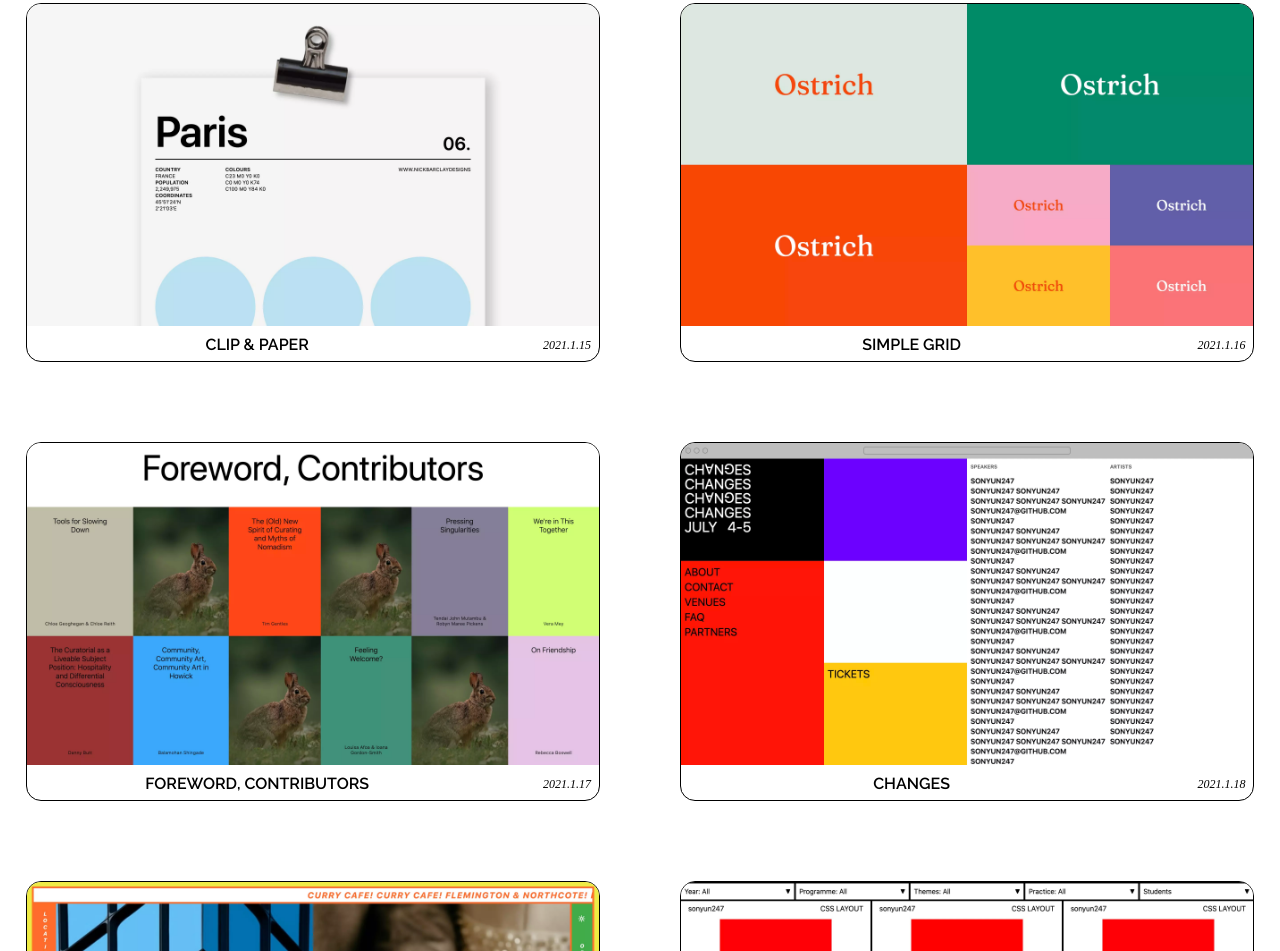
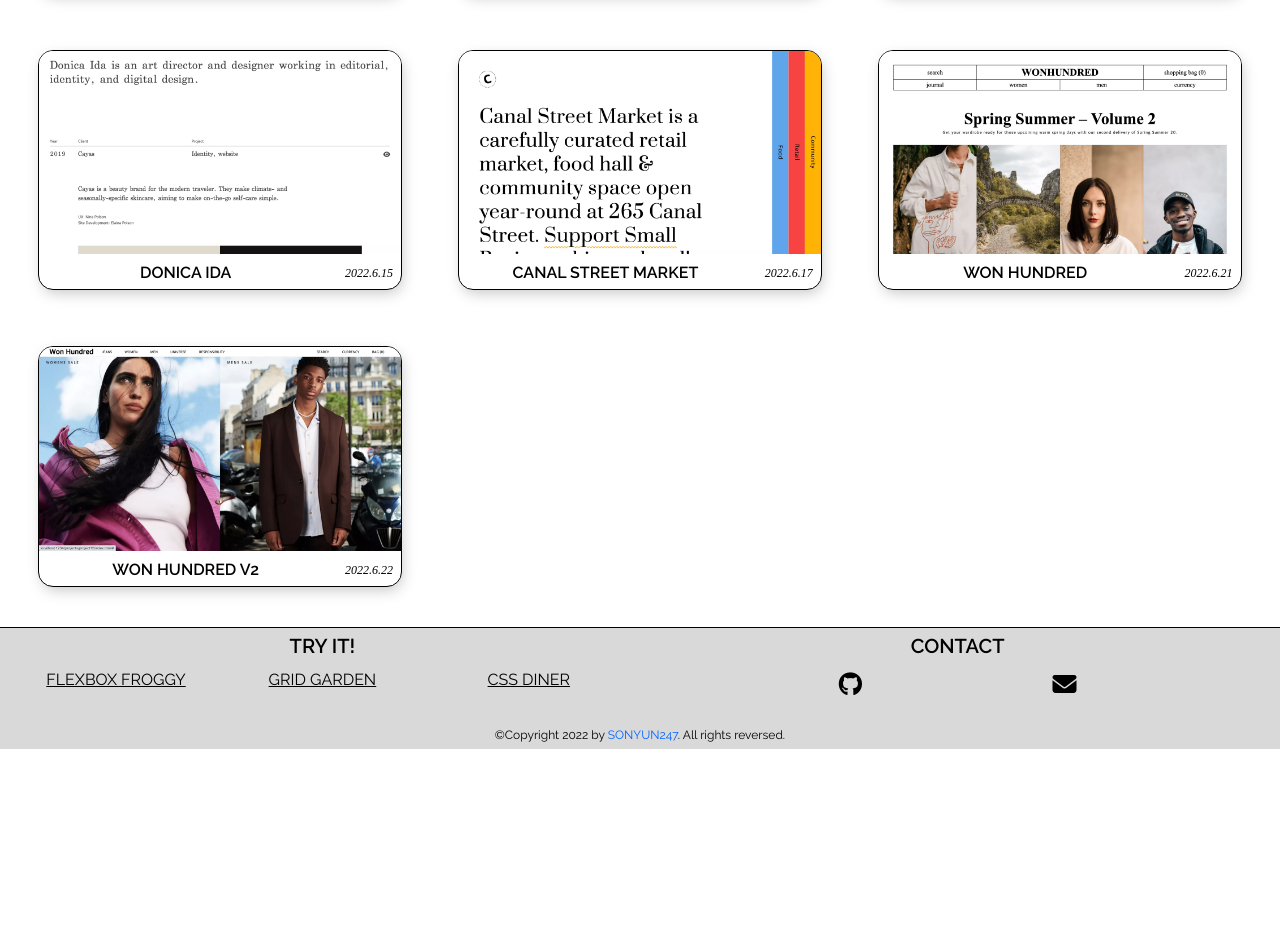
Before and after one commit to sonyun247/css-practice, a website built with Parcel: page index.html in a window 1280 px wide. Shown: the part 1849-2800 px from the top of the page. After the commit the page ends 2598 px from the top, so only its background shows below. Built offline with nearby package versions, Linux system fonts and the light colour scheme.

Commit message:
Design: card, footer
Card
 - box-shadow
 - hover

Footer
 - responsive design
 - icon hover
 - link underline

& add some links

```diff
--- a/index.html
+++ b/index.html
@@ -13,7 +13,7 @@
   </head>
   <body id="home" class="home">
     <header class="home__header">
-      <h1 class="header__title">css practice lists</h1>
+      <h1 class="header__title"><a href="#">css practice lists</a></h1>
     </header>
     <main class="home__main">
       <article class="cards">
@@ -320,29 +320,44 @@
       </article>
     </main>
     <footer class="home__footer">
-      <p class="footer__copyright">
-        &copy;Copyright 2022 by <span class="copyright__name">sonyun247</span>.
-        All rights reversed.
-      </p>
       <nav class="footer__nav">
         <h6 class="footer__title">try it!</h6>
         <ul>
-          <li><a href="https://flexboxfroggy.com/#ko">flexbox froggy</a></li>
-          <li><a href="https://cssgridgarden.com/#ko">grid garden</a></li>
           <li>
-            <a href="https://flukeout.github.io/">css diner</a>
+            <a href="https://flexboxfroggy.com/#ko" target="_blank"
+              >flexbox froggy</a
+            >
+          </li>
+          <li>
+            <a href="https://cssgridgarden.com/#ko" target="_blank"
+              >grid garden</a
+            >
+          </li>
+          <li>
+            <a href="https://flukeout.github.io/" target="_blank">css diner</a>
           </li>
         </ul>
       </nav>
       <address class="footer__address">
         <h6 class="footer__title">contact</h6>
-        <a href="https://github.com/sonyun247/css-practice">
-          <i class="fa-brands fa-github"></i>
-        </a>
-        <a href="mailto:sonyun24@gmail.com">
-          <i class="fa-solid fa-envelope"></i>
-        </a>
+        <div class="address__links">
+          <a href="https://github.com/sonyun247/css-practice" target="_blank">
+            <i class="fa-brands fa-github"></i>
+          </a>
+          <a href="mailto:sonyun24@gmail.com">
+            <i class="fa-solid fa-envelope"></i>
+          </a>
+        </div>
       </address>
+      <p class="footer__copyright">
+        &copy;Copyright 2022 by
+        <a
+          href="https://github.com/sonyun247"
+          target="_blank"
+          class="copyright__name"
+          >sonyun247</a
+        >. All rights reversed.
+      </p>
     </footer>
   </body>
 </html>
--- a/package.json
+++ b/package.json
@@ -4,13 +4,11 @@
   "source": "index.html",
   "scripts": {
     "start": "parcel",
-    "prebuild-dev": "shx rm -rf dist/*",
-    "build-dev": "parcel build --no-optimize --public-url ./",
-    "build": "parcel build",
+    "prebuild": "shx rm -rf dist/*",
+    "build": "prebuild && parcel build",
     "push-gh-pages": "push-dir --dir=dist --branch=gh-pages --cleanup --verbose"
   },
   "devDependencies": {
-    "@parcel/transformer-sass": "2.6.0",
     "parcel": "latest",
     "parcel-plugin-static-files-copy": "^2.6.0",
     "push-dir": "^0.4.1",
--- a/styles/scss/styles.scss
+++ b/styles/scss/styles.scss
@@ -5,10 +5,12 @@
   --color-white: #fff;
   --color-black: #000;
   --color-gray: rgba(0, 0, 0, 0.15);
+  --color-blue: #0065ff;
 
   --size-header: 10vh;
   --size-border-radius: 15px;
   --size-padding: 1vh;
+  --size-grid-gap: 7vh;
 
   --font-small: 1.5vh;
   --font-regular: 2vh;
@@ -18,6 +20,8 @@
   --weight-semi-bold: 600;
   --weight-regular: 400;
   --weight-light: 100;
+
+  --animation-duration: 0.3s;
 }
 
 * {
@@ -29,7 +33,6 @@
   background-color: var(--color-white);
   letter-spacing: 1.5;
   width: 100%;
-  height: 100vh;
   h1,
   h2,
   h3,
@@ -57,6 +60,12 @@
       opacity: 0.6;
     }
   }
+  i {
+    transition: all var(--animation-duration) ease;
+    &:hover {
+      transform: scale(1.2);
+    }
+  }
 
   .home__header {
     width: 100%;
@@ -82,20 +91,23 @@
     grid-template-columns: repeat(auto-fill, minmax(357px, 1fr));
     grid-auto-rows: max-content;
     place-items: center center;
-    padding: 2vh 2vw;
-    gap: 10vh;
+    padding: 5vh 3vw;
+    gap: var(--size-grid-gap);
     .cards {
       height: max-content;
       width: 100%;
       border-radius: var(--size-border-radius);
       overflow: hidden;
       border: 1px solid var(--color-black);
+      box-shadow: 2px 5px 15px -3px rgba(0, 0, 0, 0.25);
+      transition: all var(--animation-duration) ease;
+      &:hover {
+        transform: scale(1.1);
+      }
       .cards__link {
         display: block;
         height: inherit;
         overflow: hidden;
-        .cards__thumbnail {
-        }
       }
       .cards__footer {
         display: grid;
@@ -119,46 +131,61 @@
       }
     }
   }
-
   .home__footer {
     background-color: var(--color-gray);
     border-top: 1px solid var(--color-black);
     padding: 1vh 1vw;
-    height: var(--size-header);
     display: grid;
-    grid-template-columns: 2fr 1fr 1fr;
+    grid-template-columns: 1fr;
+    gap: 2vh;
     align-items: center;
     text-align: center;
     font-size: var(--font-small);
     .footer__copyright {
       .copyright__name {
         text-transform: uppercase;
+        color: var(--color-blue);
       }
     }
     .footer__title {
       margin-bottom: 2vh;
-      font-size: var(--font-regular);
+      font-size: var(--font-medium);
     }
     .footer__nav {
       height: 100%;
       ul {
         display: flex;
-        justify-content: center;
+        justify-content: space-around;
         align-items: center;
         li {
           width: 100%;
-          height: 100%;
           text-transform: uppercase;
-          padding: 0 1vw;
+          text-decoration: underline;
         }
       }
     }
     .footer__address {
       height: 100%;
+      .address__links {
+        display: flex;
+        justify-content: space-evenly;
+        align-items: center;
+      }
       a {
         font-size: var(--font-large);
-        padding: 0 1vw;
       }
     }
   }
+  @media screen and (min-width: 1024px) {
+    .home__footer {
+      grid-template-columns: repeat(2, minmax(max-content, 1fr));
+    }
+    .footer__nav {
+      font-size: var(--font-regular);
+    }
+    .footer__copyright {
+      margin-top: 2vh;
+      grid-column: 1/-1;
+    }
+  }
 }
```
